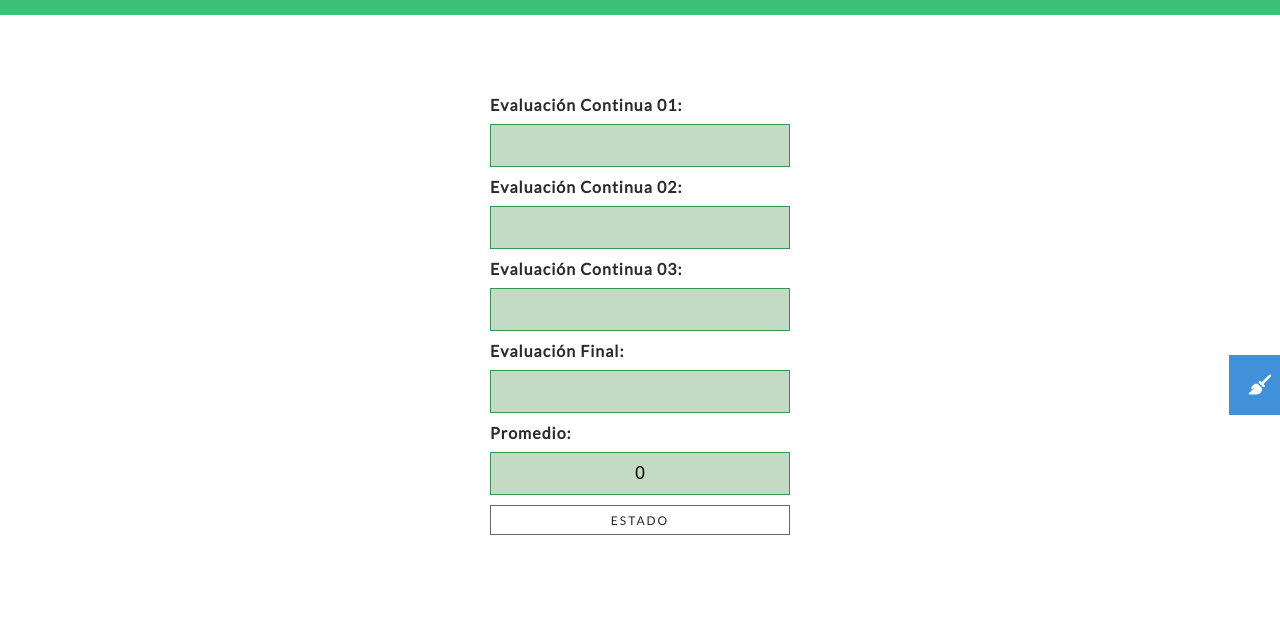
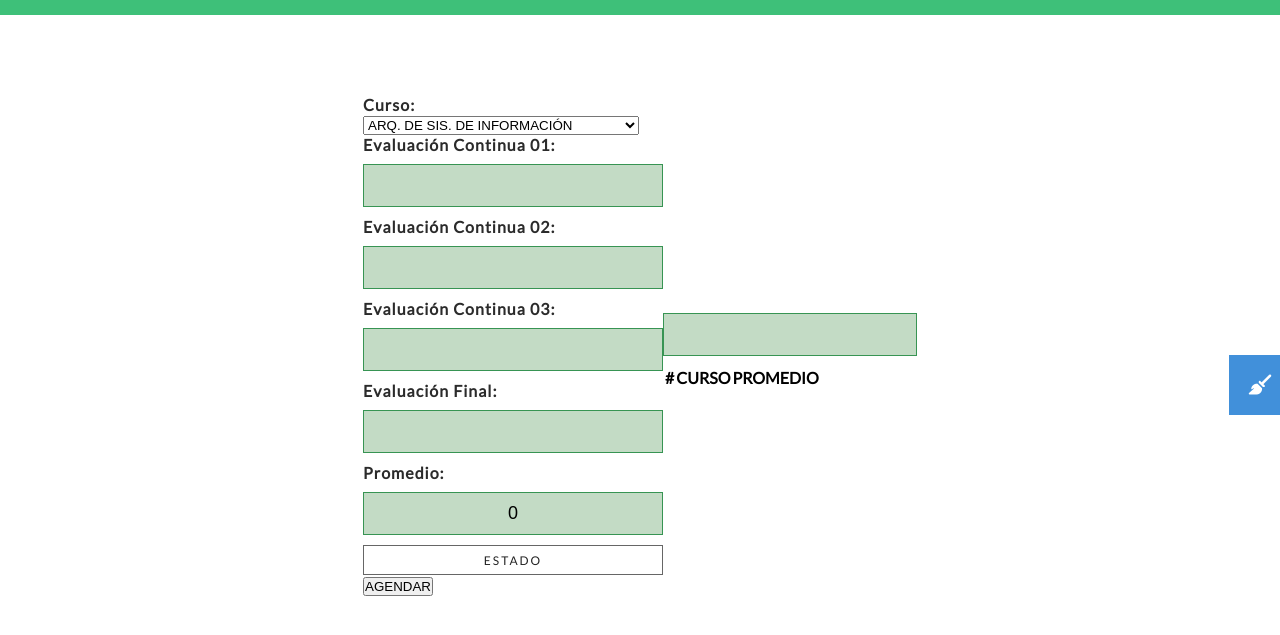
Before and after one commit to aimarandony/IDAT-PROMEDIO, a plain HTML site: page index.html in a window 1280 px wide. Shown: the part 45-680 px from the top of the page. Drawn offline with nearby package versions, Linux system fonts and the light colour scheme.

Commit message:
Update index.html

```diff
--- a/index.html
+++ b/index.html
@@ -14,6 +14,21 @@
     </nav>
     <div class="container">
         <div class="row">
+            <div class="column">
+                <label>Curso:</label>
+            </div>
+            <div class="column">
+                <!-- <input type="text" class="o-input" id="curso"> -->
+                <select class="select" id="curso">
+                    <option value="ARQ. DE SIS. DE INFORMACIÓN">ARQ. DE SIS. DE INFORMACIÓN</option>
+                    <option value="DES. AVANZADO DE APLICACIONES 2">DES. AVANZADO DE APLICACIONES 2</option>
+                    <option value="DES. DE APLICACIÓN WEB">DES. DE APLICACIÓN WEB</option>
+                    <option value="HERRAMIENTAS DE PROGRAMACIÓN II">HERRAMIENTAS DE PROGRAMACIÓN II</option>
+                    <option value="INGLES PARA EL TRABAJO">INGLES PARA EL TRABAJO</option>
+                    <option value="MÉTODO ÁGIL">MÉTODO ÁGIL</option>
+                    <option value="PROY. CERT. DES. SOFTWARE II">PROY. CERT. DES. SOFTWARE II</option>
+                </select>
+            </div>
             <div class="column">
                 <label>Evaluación Continua 01:</label>
             </div>
@@ -47,6 +62,27 @@
             <div class="estado" id="c-estado">
                 <p class="text-estado" id="text-estado">ESTADO</p>
             </div>
+            <div class="column" id="btnAgendar">
+                <button class="btnAgendar">
+                    AGENDAR
+                </button>
+            </div>
+        </div>
+        <div class="row row02">
+            <input type="text" class="o-input input-nombre" id="alumno">
+            <div class="c-table">
+                <table class="tabla">
+                    <thead>
+                        <tr>
+                            <th>#</th>
+                            <th>CURSO</th>
+                            <th>PROMEDIO</th>
+                        </tr>
+                    </thead>
+                    <tbody id="tbody">
+                    </tbody>
+                </table>
+            </div>
         </div>
     </div>
     <div class="btn-clean" id="btn-clean">
```
